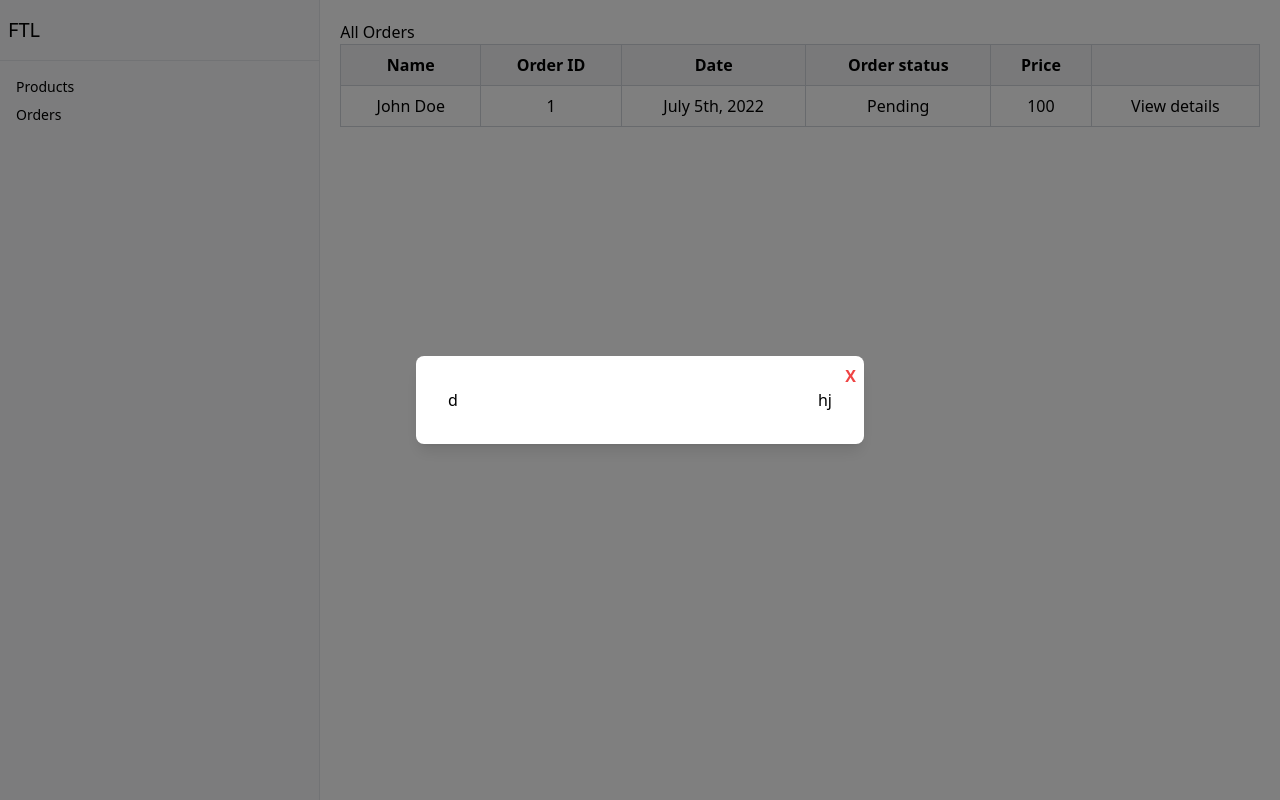
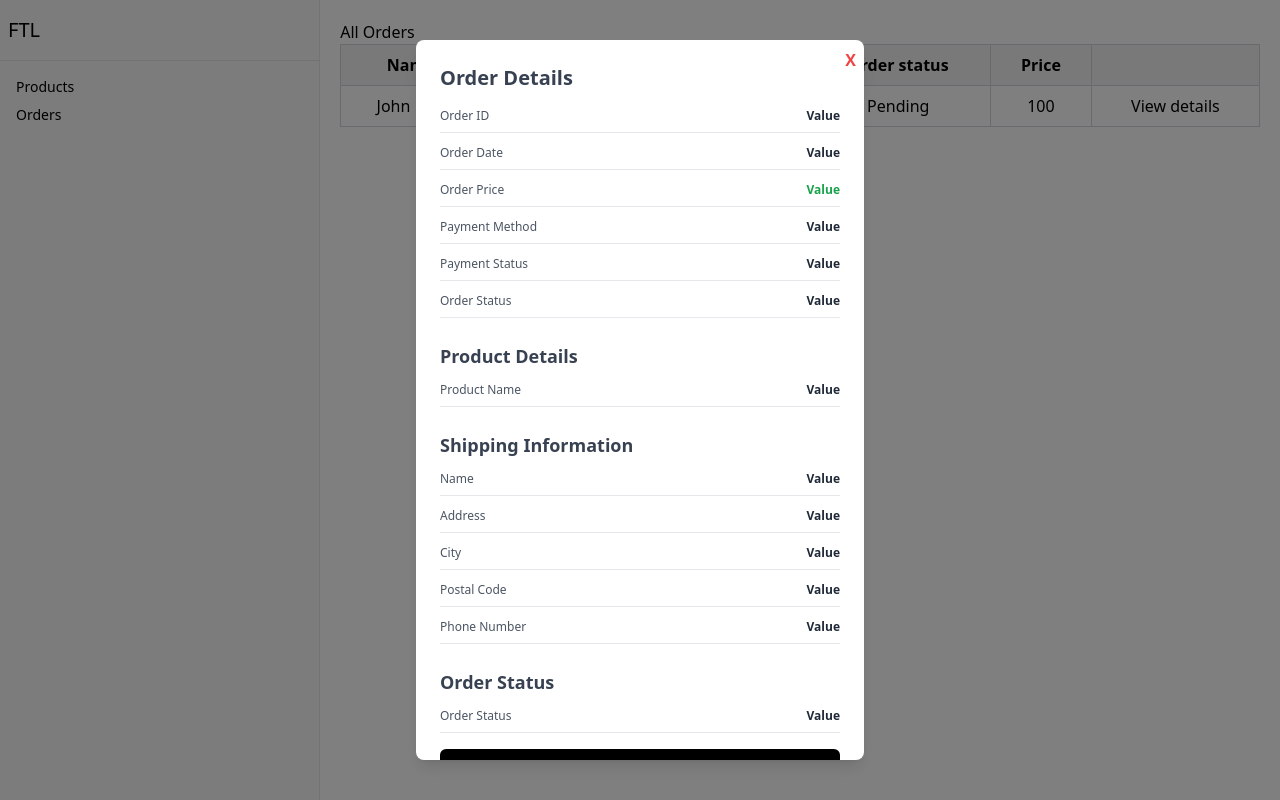
Before and after one commit to sonkeydotcom/ftl-admin, a React (Vite) app: page /Orders in a window 1280 px wide. Built offline with nearby package versions, Linux system fonts and the light colour scheme.

Commit message:
context
Signed-off-by: sonkeydotcom <annagu.kennedy@gmail.com>

```diff
--- a/src/components/order-details.tsx
+++ b/src/components/order-details.tsx
@@ -1,45 +1,89 @@
 import React from "react";
 import Modal from "./modal";
+import Button from "./ui/custom-button";
 
 const OrderDetails = () => {
-  const orders = [
-    {
-      id: 1,
-      summary: {
-        title: "Order Summary",
-        date: "2024-11-23",
-        price: 150.0,
-        paymentMethod: "Credit Card",
-        paymentStatus: "Paid",
-        orderStatus: "Shipped",
-      },
-      shippingInfo: {
-        title: "Shipping Information",
-        address: "123 Street, City, Country",
-        shippingMethod: "Standard",
-        trackingNumber: "ABC123456",
-      },
-      products: [
-        {
-          title: "Product 1",
-          quantity: 2,
-        },
-        {
-          title: "Product 2",
-          quantity: 1,
-        },
-      ],
-    },
-  ];
-
   return (
     <Modal isOpen={true} onClose={() => {}}>
-      <div className="p-4">
-        <div className="flex flex-row  justify-between">
-          <div>d</div>
+      <div className="p-2 bg-white ">
+        {/* Order Details Header */}
+        <h2 className="text-xl font-semibold text-gray-700 mb-4">
+          Order Details
+        </h2>
+        {/* General Order Information */}
+        <div className="space-y-3">
+          <div className="flex justify-between border-b pb-2">
+            <p className="text-xs font-medium text-gray-600">Order ID</p>
+            <p className="text-xs font-semibold text-gray-800">Value</p>
+          </div>
+          <div className="flex justify-between border-b pb-2">
+            <p className="text-xs font-medium text-gray-600">Order Date</p>
+            <p className="text-xs font-semibold text-gray-800">Value</p>
+          </div>
+          <div className="flex justify-between border-b pb-2">
+            <p className="text-xs font-medium text-gray-600">Order Price</p>
+            <p className="text-xs font-semibold text-green-600">Value</p>
+          </div>
+          <div className="flex justify-between border-b pb-2">
+            <p className="text-xs font-medium text-gray-600">Payment Method</p>
+            <p className="text-xs font-semibold text-gray-800">Value</p>
+          </div>
+          <div className="flex justify-between border-b pb-2">
+            <p className="text-xs font-medium text-gray-600">Payment Status</p>
+            <p className="text-xs font-semibold text-gray-800">Value</p>
+          </div>
+          <div className="flex justify-between border-b pb-2">
+            <p className="text-xs font-medium text-gray-600">Order Status</p>
+            <p className="text-xs font-semibold text-gray-800">Value</p>
+          </div>
+        </div>
 
-          <div>hj</div>
+        {/* Product Details Section */}
+        <h3 className="text-lg font-semibold text-gray-700 mt-6 mb-3">
+          Product Details
+        </h3>
+        <div className="flex justify-between border-b pb-2">
+          <p className="text-xs font-medium text-gray-600">Product Name</p>
+          <p className="text-xs font-semibold text-gray-800">Value</p>
         </div>
+
+        {/* Shipping Information */}
+        <h3 className="text-lg font-semibold text-gray-700 mt-6 mb-3">
+          Shipping Information
+        </h3>
+        <div className="space-y-3">
+          <div className="flex justify-between border-b pb-2">
+            <p className="text-xs font-medium text-gray-600">Name</p>
+            <p className="text-xs font-semibold text-gray-800">Value</p>
+          </div>
+          <div className="flex justify-between border-b pb-2">
+            <p className="text-xs font-medium text-gray-600">Address</p>
+            <p className="text-xs font-semibold text-gray-800">Value</p>
+          </div>
+          <div className="flex justify-between border-b pb-2">
+            <p className="text-xs font-medium text-gray-600">City</p>
+            <p className="text-xs font-semibold text-gray-800">Value</p>
+          </div>
+          <div className="flex justify-between border-b pb-2">
+            <p className="text-xs font-medium text-gray-600">Postal Code</p>
+            <p className="text-xs font-semibold text-gray-800">Value</p>
+          </div>
+          <div className="flex justify-between border-b pb-2">
+            <p className="text-xs font-medium text-gray-600">Phone Number</p>
+            <p className="text-xs font-semibold text-gray-800">Value</p>
+          </div>
+        </div>
+
+        {/* Order Status */}
+        <h3 className="text-lg font-semibold text-gray-700 mt-6 mb-3">
+          Order Status
+        </h3>
+        <div className="flex justify-between border-b pb-2">
+          <p className="text-xs font-medium text-gray-600">Order Status</p>
+          <p className="text-xs font-semibold text-gray-800">Value</p>
+        </div>
+
+        <Button title="Update Order Status" className="mt-6" />
       </div>
     </Modal>
   );
--- a/src/context/AppProvider.tsx
+++ b/src/context/AppProvider.tsx
@@ -18,12 +18,12 @@ export const AppProvider: React.FC<AppProviderProps> = ({ children }) => {
   const [isLoading, setIsLoading] = useState<boolean>(false);
   const [user, setUser] = useState<User>({ isAuthenticated: false });
   const [bank, setBank] = useState<Bank | null>(null);
-  const [categories, setCategories] = useState<CategoriesProps | null>();
+  const [categories, setCategories] = useState<CategoriesProps[] | null>(null);
+
   const [selectedProduct, setSelectedProduct] = useState<Product | null>(null);
   // const [products, setProducts] = useState<Product[]>([]);
 
   const createProduct = useCallback(async (data: Product) => {
-    // Create a new product and update the state
     try {
       setIsLoading(true);
       const response = await axiosInstance.post<Product>("products", data);
@@ -38,11 +38,58 @@ export const AppProvider: React.FC<AppProviderProps> = ({ children }) => {
     }
   }, []);
 
+  const updateProduct = useCallback(async (id: number, product: Product) => {
+    setIsLoading(true);
+    try {
+      const response = await axiosInstance.put(`products/${id}`, product);
+      console.log("Product updated", response.data);
+    } catch (error) {
+      console.log(error);
+    } finally {
+      setIsLoading(false);
+    }
+  }, []);
+
+  const deleteProduct = useCallback(async (id: number) => {
+    setIsLoading(true);
+    try {
+      const response = await axiosInstance.delete(`products/${id}`);
+      console.log("Product deleted", response.data);
+    } catch (error) {
+      console.log(error);
+    } finally {
+      setIsLoading(false);
+    }
+  }, []);
+
+  const updateOrderStatus = useCallback(async (id: number, status: string) => {
+    setIsLoading(true);
+    try {
+      const response = await axiosInstance.patch(`orders/${id}`, { status });
+      console.log("order status updated", response.data);
+    } catch (error) {
+      console.log(error);
+    } finally {
+      setIsLoading(false);
+    }
+  }, []);
+
+  const fetchOrders = useCallback(async () => {
+    setIsLoading(true);
+    try {
+      const response = await axiosInstance.get("orders");
+      console.log("Fetched orders:", response.data);
+    } catch (error) {
+      console.error("Error fetching orders:", error);
+    }
+  }, []);
+
   const fetchCategories = useCallback(async () => {
     try {
       const response = await axiosInstance.get("categories");
+      console.log("Fetched categories", response.data);
 
-      setCategories(response);
+      setCategories(response.data);
     } catch (error) {
       console.error("Error fetching categories:", error);
     }
@@ -60,6 +107,11 @@ export const AppProvider: React.FC<AppProviderProps> = ({ children }) => {
     categories,
     selectedProduct,
     setSelectedProduct,
+    updateProduct,
+    deleteProduct,
+    updateOrderStatus,
+    fetchOrders,
+    // products,
   };
 
   return (
--- a/src/lib/axiosInstance.ts
+++ b/src/lib/axiosInstance.ts
@@ -4,20 +4,17 @@ const axiosInstance = axios.create({
   baseURL: import.meta.env.VITE_API_BASE_URL,
   withCredentials: true,
   headers: {
-    // Accept: "application/json",
     "Content-Type": "multipart/form-data",
   },
 });
 
 axiosInstance.interceptors.request.use(
   async (config) => {
-    // Retrieve token from localStorage
     const token = localStorage.getItem("token");
     if (token) {
       config.headers.Authorization = `Bearer ${token}`;
     }
 
-    // Check if the data is FormData and set the appropriate Content-Type
     if (config.data instanceof FormData) {
       config.headers["Content-Type"] = "multipart/form-data";
     } else {
--- a/src/types/types.ts
+++ b/src/types/types.ts
@@ -27,9 +27,13 @@ export interface AppContextValue {
   setBank: React.Dispatch<React.SetStateAction<Bank | null>>;
   createProduct: (product: Product) => void;
   fetchCategories: () => void;
-  categories: CategoriesProps[];
+  categories: CategoriesProps[] | null;
   selectedProduct: Product | null;
   setSelectedProduct: React.Dispatch<React.SetStateAction<Product | null>>;
+  updateProduct: (id: number, product: Product) => void;
+  deleteProduct: (id: number) => void;
+  updateOrderStatus: (id: number, status: string) => void;
+  fetchOrders: () => void;
 }
 
 export interface Product {
```
